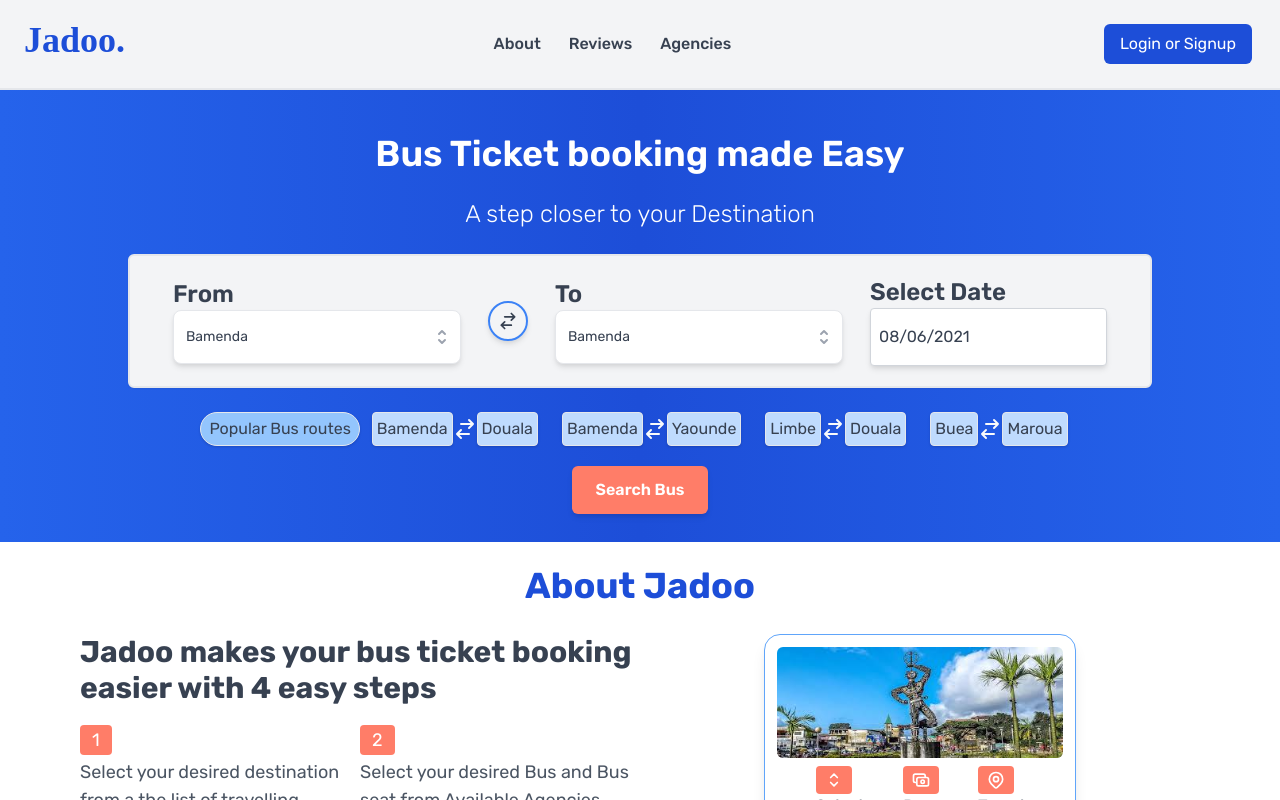
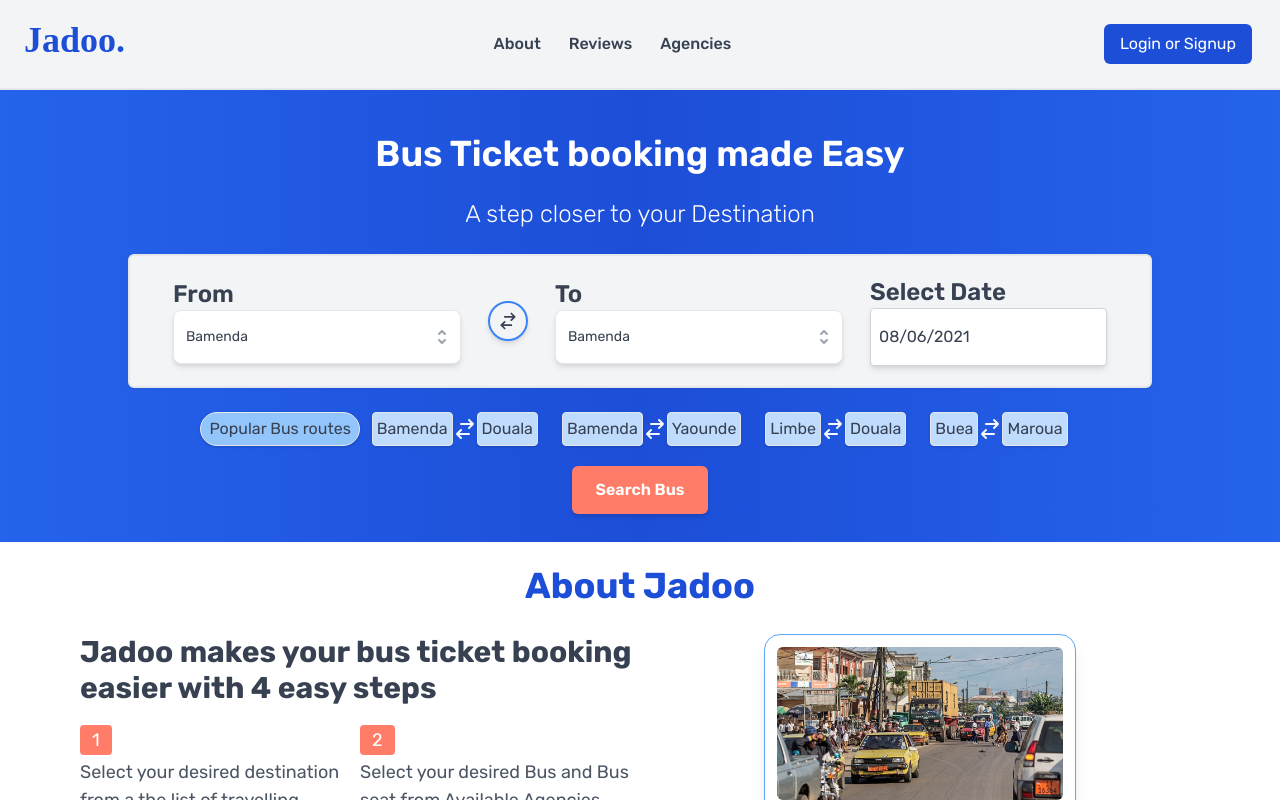
Before and after one commit to teyim/Jadoo, a React (Create React App) app: page / in a window 1280 px wide. Shown: the top 800 px of the page. Built offline with nearby package versions, Linux system fonts and the light colour scheme; a web font is replaced by a local one.

Commit message:
add city imag to about section

```diff
--- a/src/Components/Layout/AboutSection/AboutSection.js
+++ b/src/Components/Layout/AboutSection/AboutSection.js
@@ -1,5 +1,5 @@
 import React from "react";
-import cityImage from "../../../Assets/images/images.jpeg";
+import cityImage from "../../../Assets/images/cityimage.jpg";
 import {
   SelectorIcon,
   CashIcon,
@@ -50,7 +50,11 @@
         </div>
         <div className=" md:w-1/2 px-5 py-4 flex items-center justify-center ">
           <div className="w-11/12 md:w-3/5 p-3 border border-blue-400 rounded-2xl shadow-lg h-full ">
-            <img src={cityImage} alt="city" className="rounded-md  w-full " />
+            <img
+              src={cityImage}
+              alt="city"
+              className="rounded-md h-30 w-full "
+            />
             <div className="flex justify-evenly mt-2 text-gray-700 font-medium">
               <div>
                 <SelectorIcon className="w-9 h-7 p-1 rounded bg-orange text-white"></SelectorIcon>
```
Also changed, not shown: src/Assets/images/cityimage.jpg (added).
